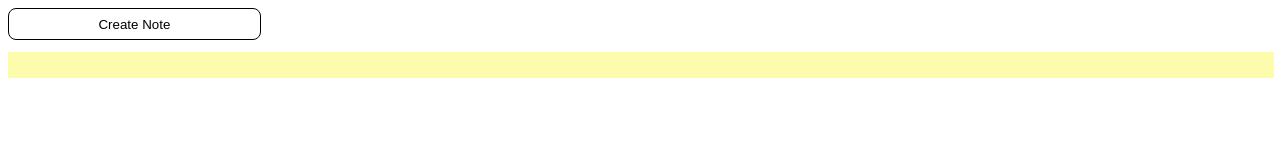
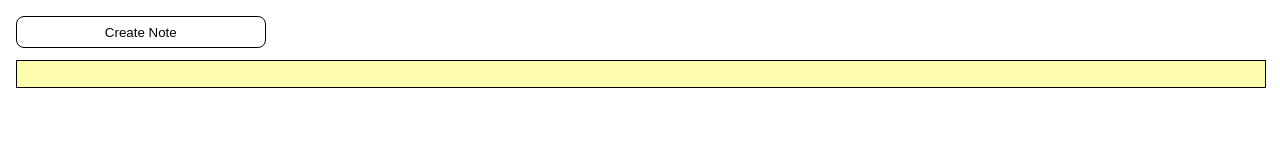
Before and after one commit to zayndamji/iNotes, a plain HTML site: page index.html in a window 1280 px wide. Both pictures are taken after a click on the button "Create Note". Drawn offline with Linux system fonts and the light colour scheme.

Commit message:
more styling

```diff
--- a/script.js
+++ b/script.js
@@ -8,6 +8,7 @@ createNote.addEventListener('click', () => {
   const noteInput = document.createElement('div');
   noteInput.classList.add('noteInput');
   noteInput.contentEditable = true;
+  noteInput.setAttribute('uuid', crypto.randomUUID());
 
   note.append(noteInput);
 
--- a/styles.css
+++ b/styles.css
@@ -1,6 +1,7 @@
 @import url('https://fonts.googleapis.com/css2?family=Roboto:ital,wght@0,100;0,300;0,400;0,500;0,700;0,900;1,100;1,300;1,400;1,500;1,700;1,900&display=swap');
 
 body {
+  margin: 16px;
   font-family: Roboto, sans-serif;
 }
 
@@ -18,13 +19,14 @@ body {
 
 .note {
   width: 100%;
-  margin: 12px auto;
+  margin: 12px 0;
+  border: black solid 1px;
+  background-color: #fcfcac;
 }
 
 .noteInput {
   width: 100%;
   height: 100%;
-  background-color: #fcfcac;
   resize: none;
   border: none;
   font-size: 20px;
```
